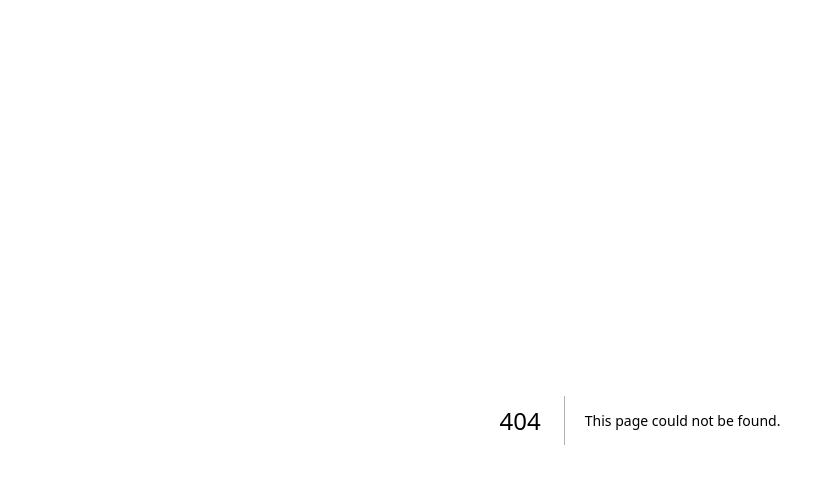
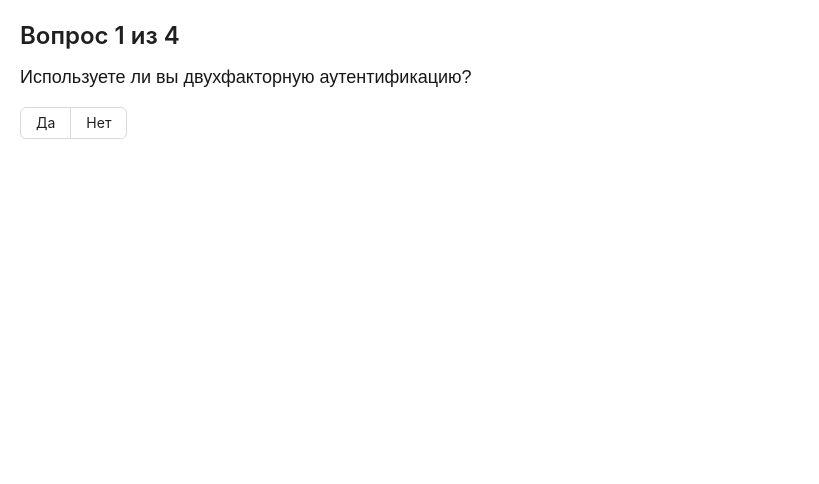
Before and after one commit to Koyd1/tsi-indiv, a Next.js app: page /survey in a window 1280 px wide. Before the commit this address had no page. Shown: the top 484 px of the page, without its empty margins (0-819 px from the left). Built offline with nearby package versions, Linux system fonts and the light colour scheme.

Commit message:
Создал страницу с тестом и импровизрованное хранилище

```diff
--- /dev/null
+++ b/data/survey.js
@@ -0,0 +1,6 @@
+export const surveyData = [
+  { id: 1, question: 'Используете ли вы двухфакторную аутентификацию?' },
+  { id: 2, question: 'Удовлетворены ли вы текущей системой безопасности?' },
+  { id: 3, question: 'Часто ли вы меняете пароли?' },
+  { id: 4, question: 'Знаете ли вы о новых угрозах безопасности?' },
+];
--- a/package.json
+++ b/package.json
@@ -10,6 +10,7 @@
   },
   "dependencies": {
     "@ant-design/icons": "^5.6.1",
+    "@ant-design/v5-patch-for-react-19": "^1.0.3",
     "next": "15.3.2",
     "react": "^19.0.0",
     "react-dom": "^19.0.0"
--- /dev/null
+++ b/src/app/api/survey/route.js
@@ -0,0 +1,6 @@
+// app/api/survey/route.js
+import { surveyData } from '../../../../data/survey';
+
+export async function GET() {
+  return new Response(JSON.stringify(surveyData), { status: 200 });
+}
--- a/src/app/start/page.jsx
+++ b/src/app/start/page.jsx
@@ -1,12 +1,14 @@
 'use client';
+import '@ant-design/v5-patch-for-react-19';
+import { useRouter } from 'next/navigation';
 import { Input, Button } from 'antd';
 import { Header, QRCode_V } from '@/components';
-
 import { useState } from 'react';
 import '../globals.css';
 
 export default function Start() {
   const [companyName, setCompanyName] = useState('');
+  const router = useRouter();
 
   const handleChange = (e) => {
     setCompanyName(e.target.value);
@@ -17,8 +19,8 @@ export default function Start() {
       <Header />
       <main className="row-start-2 flex flex-col items-center justify-center px-6 sm:px-12 py-12 gap-10">
         <div className="text-center">
-          <h1 className="text-3xl sm:text-4xl font-semibold select-none">
-            Введите название компании
+          <h1 className="text-2xl sm:text-3xl font-semibold select-none">
+            Введите название компании:
           </h1>
           <p className="text-md sm:text-lg text-gray-500 select-none"></p>
         </div>
@@ -36,7 +38,7 @@ export default function Start() {
             type="primary"
             className="w-full !h-12 !text-lg shadow hover:shadow-lg transition-all duration-300"
             onClick={() => {
-              console.log('Button clicked');
+              router.push('/survey');
             }}
           >
             Начать опрос
--- /dev/null
+++ b/src/app/survey/page.jsx
@@ -0,0 +1,62 @@
+'use client';
+
+import { useEffect, useState } from 'react';
+import { Radio, Typography } from 'antd';
+
+const { Title } = Typography;
+
+export default function SurveyForm() {
+  const [questions, setQuestions] = useState([]);
+  const [currentIndex, setCurrentIndex] = useState(0);
+  const [answers, setAnswers] = useState({});
+
+  useEffect(() => {
+    const loadQuestions = async () => {
+      const response = await fetch('/api/survey');
+      const data = await response.json();
+      setQuestions(data);
+    };
+
+    loadQuestions();
+  }, []);
+
+  const handleAnswer = (questionId, value) => {
+    setAnswers((prev) => ({ ...prev, [questionId]: value }));
+
+    // Переход к следующему вопросу после небольшой паузы (для UX)
+    setTimeout(() => {
+      setCurrentIndex((prev) => prev + 1);
+    }, 300);
+  };
+
+  if (currentIndex >= questions.length) {
+    return (
+      <div>
+        <Title level={2}>Спасибо за прохождение опроса!</Title>
+        <pre>{JSON.stringify(answers, null, 2)}</pre>
+      </div>
+    );
+  }
+
+  const currentQuestion = questions[currentIndex];
+
+  return (
+    <div>
+      <Title level={3}>
+        Вопрос {currentIndex + 1} из {questions.length}
+      </Title>
+
+      <p style={{ fontSize: '18px', marginBottom: '16px' }}>
+        {currentQuestion.question}
+      </p>
+
+      <Radio.Group
+        onChange={(e) => handleAnswer(currentQuestion.id, e.target.value)}
+        value={answers[currentQuestion.id]}
+      >
+        <Radio.Button value="yes">Да</Radio.Button>
+        <Radio.Button value="no">Нет</Radio.Button>
+      </Radio.Group>
+    </div>
+  );
+}
```
Also changed, not shown: 1 other file (tests, documents, lock files or other folders).
